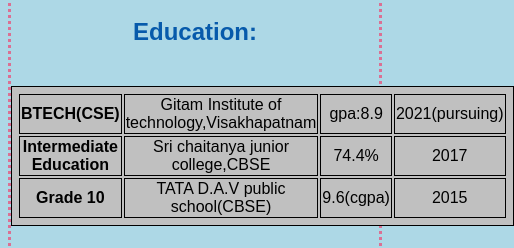
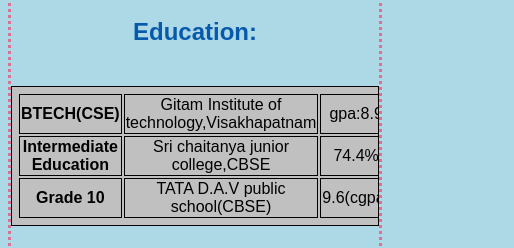
Before and after one commit to Gayatri-kumari/Gayatri-s_portal, a plain HTML site: page resume.html in a window 390 px wide. Shown: the part 594-842 px from the top of the page, 514 px wide, since content can reach past the window. Drawn offline with Linux system fonts and the light colour scheme.

Commit message:
Update master.css
added media query

```diff
--- a/css/master.css
+++ b/css/master.css
@@ -146,3 +146,10 @@
    50%{background-color:cyan;}
    100%{background-color:black;}
  }
+@media only screen and (max-width:480px)
+ {
+  table{
+   overflow-x:auto;
+   display:block;
+  }
+}
```
